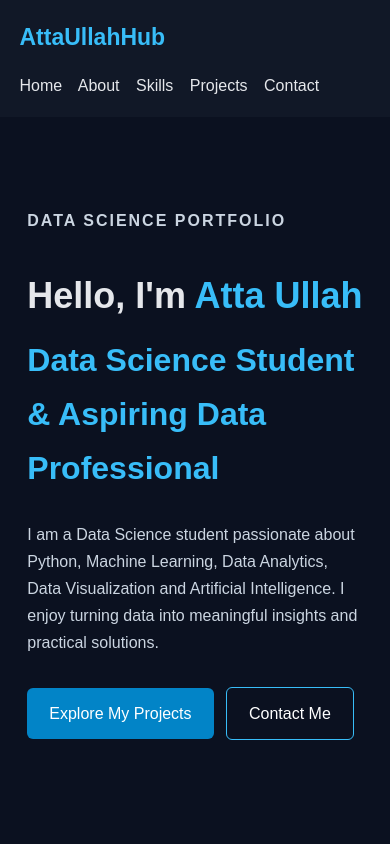
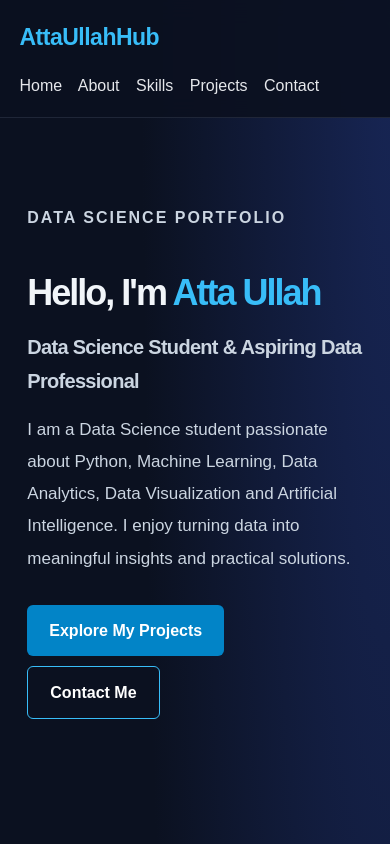
Before and after one commit to AttaUllahHub/AttaUllahHub.github.io, a plain HTML site: page index.html in a window 390 px wide. Shown: the top 844 px of the page. Drawn offline with Linux system fonts and the light colour scheme.

Commit message:
Improve portfolio design and responsiveness
Added professional design improvements with new styles for body, nav, hero, cards, buttons, and footer.

```diff
--- a/index.html
+++ b/index.html
@@ -184,6 +184,107 @@
                 padding: 50px 7%;
             }
         }
+
+
+/* Professional design improvements */
+
+body {
+    background:
+        radial-gradient(ellipse at top right, #172554 0%, transparent 45%),
+        #0b1120;
+    color: #f1f5f9;
+}
+
+nav {
+    background: rgba(11, 17, 32, 0.92);
+    backdrop-filter: blur(12px);
+    border-bottom: 1px solid rgba(148, 163, 184, 0.15);
+    z-index: 100;
+}
+
+.logo {
+    letter-spacing: -0.5px;
+}
+
+nav a {
+    transition: color 0.25s ease;
+}
+
+.hero {
+    position: relative;
+    overflow: hidden;
+    min-height: 82vh;
+}
+
+.hero h1 {
+    letter-spacing: -2px;
+}
+
+.hero h2 {
+    color: #cbd5e1;
+    font-size: clamp(20px, 3vw, 28px);
+    margin-bottom: 16px;
+}
+
+.hero p:not(.tagline) {
+    font-size: 17px;
+    line-height: 1.9;
+}
+
+section h2 {
+    letter-spacing: -0.7px;
+}
+
+.card {
+    background: rgba(17, 24, 39, 0.85);
+    border: 1px solid #29364b;
+    box-shadow: 0 8px 25px rgba(0, 0, 0, 0.12);
+    transition:
+        transform 0.25s ease,
+        border-color 0.25s ease,
+        box-shadow 0.25s ease;
+}
+
+.card:hover {
+    transform: translateY(-5px);
+    border-color: #38bdf8;
+    box-shadow: 0 14px 35px rgba(14, 165, 233, 0.10);
+}
+
+.btn {
+    font-weight: 600;
+    transition:
+        background 0.2s ease,
+        transform 0.2s ease;
+}
+
+.btn:hover {
+    transform: translateY(-2px);
+}
+
+.skill-tag {
+    border: 1px solid #334155;
+}
+
+footer {
+    border-top: 1px solid #263449;
+}
+
+::selection {
+    background: #0284c7;
+    color: white;
+}
+
+@media (prefers-reduced-motion: reduce) {
+    html {
+        scroll-behavior: auto;
+    }
+
+    *, *::before, *::after {
+        transition: none !important;
+    }
+}
+
     </style>
 </head>
 
```
